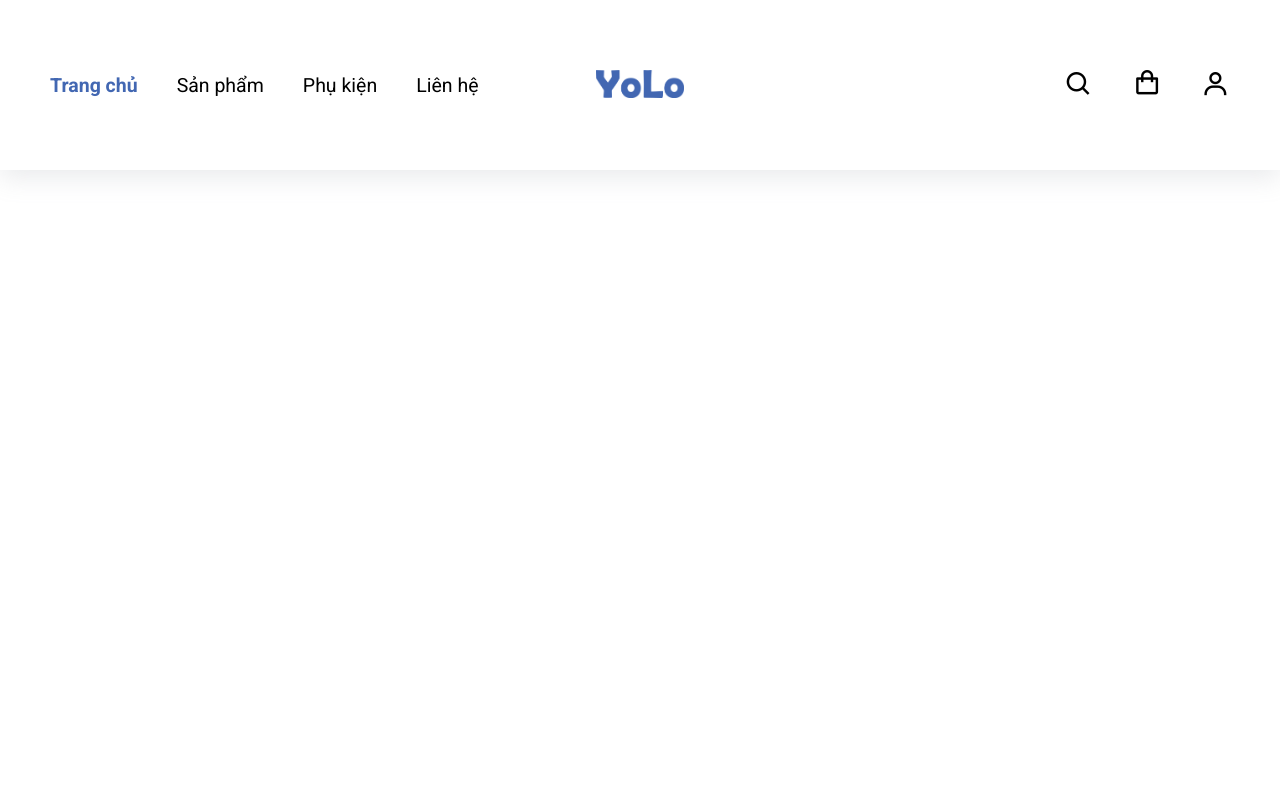
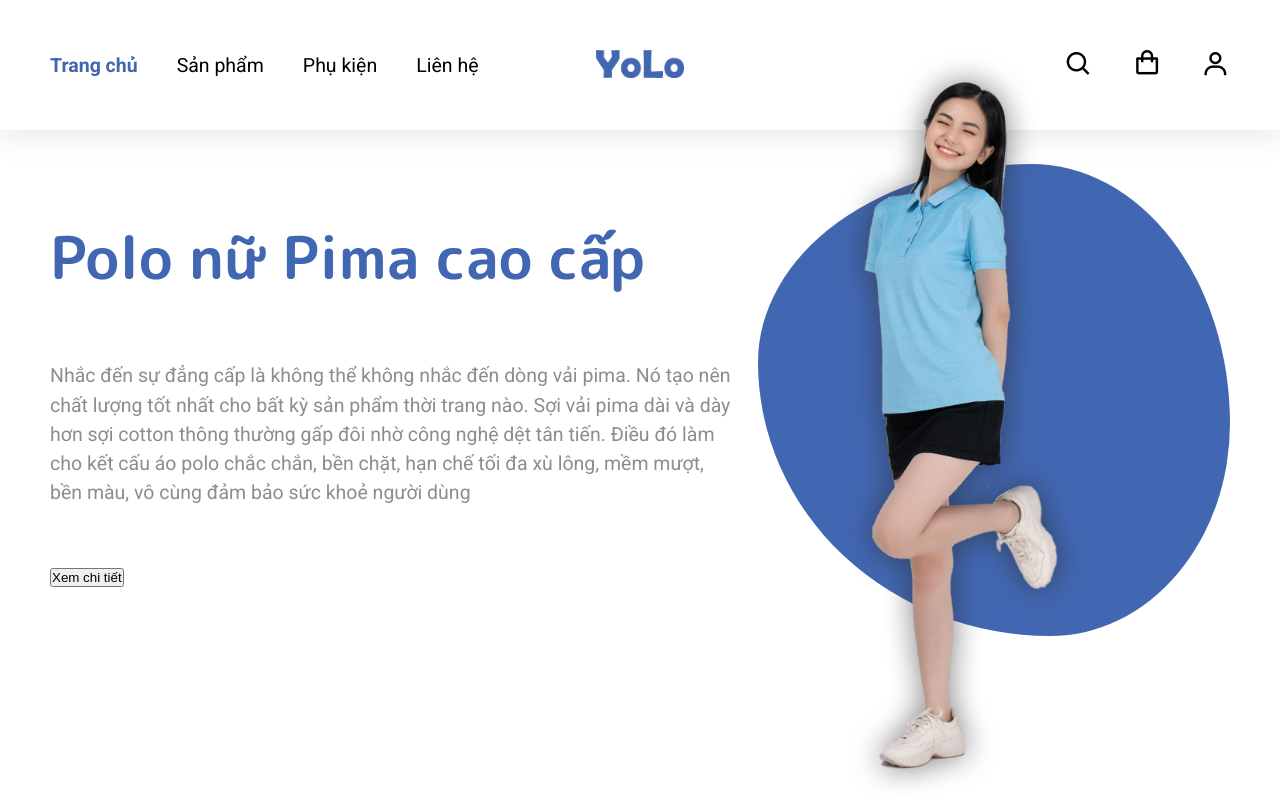
Before and after one commit to TruongDayx2/yolo-ecommerce-ui, a React (Create React App) app: page / in a window 1280 px wide. Shown: the top 800 px of the page. Built offline with nearby package versions, Linux system fonts and the light colour scheme.

Commit message:
hero-slider #1

```diff
--- /dev/null
+++ b/src/assets/fake-data/hero-slider.js
@@ -0,0 +1,30 @@
+const img1 = require("../images/slider/slide_1.png")
+const img2 = require("../images/slider/slide_2.png")
+const img3 = require("../images/slider/slide_3.png")
+
+
+const heroSliderData = [
+    {
+        title: "Polo nữ Pima cao cấp",
+        description: "Nhắc đến sự đẳng cấp là không thể không nhắc đến dòng vải pima. Nó tạo nên chất lượng tốt nhất cho bất kỳ sản phẩm thời trang nào. Sợi vải pima dài và dày hơn sợi cotton thông thường gấp đôi nhờ công nghệ dệt tân tiến. Điều đó làm cho kết cấu áo polo chắc chắn, bền chặt, hạn chế tối đa xù lông, mềm mượt, bền màu, vô cùng đảm bảo sức khoẻ người dùng",
+        img: img1,
+        color: "blue",
+        path: "/catalog/ao-thun-dinosaur-01"
+    },
+    {
+        title: "Polo Nữ Dáng Suông Modal",
+        description: "Polo nữ dáng suông Modal sử dụng công nghệ vải cao cấp thân thiện với môi trường sản xuất độc quyền chống co rút vải, áo polo nữ vải modal là sản phẩm thích hợp cho các bạn có môi trường làm việc năng động như hiện nay",
+        img: img2,
+        path: "/catalog/ao-thun-dinosaur-02",
+        color: "pink"
+    },
+    {
+        title: "Polo Nữ Coolmax Lacoste",
+        description: "Mẫu áo polo nữ được làm bằng chất liệu coolmax đem lại cảm giác mát lạnh khi mặc. Thiết kế mẫu áo polo coolmax này có kiểu dáng cực kỳ thoải mái. Tạo sự gọn gàng hứa hẹn sẽ là mẫu áo polo vô cùng hot trong thời điểm sắp tới",
+        img: img3,
+        path: "/catalog/ao-thun-dinosaur-03",
+        color: "orange"
+    }
+]
+
+export default heroSliderData
--- /dev/null
+++ b/src/components/Helmet.jsx
@@ -0,0 +1,19 @@
+import React from 'react'
+import PropTypes from 'prop-types'
+
+const Helmet = props => {
+
+    document.title = 'YoLo - ' + props.title
+
+  return (
+    <div>
+        {props.children}
+    </div>
+  )
+}
+
+Helmet.propTypes = {
+    title:PropTypes.string.isRequired
+}
+
+export default Helmet
--- /dev/null
+++ b/src/components/HeroSlider.jsx
@@ -0,0 +1,49 @@
+import React from "react";
+import PropTypes from "prop-types";
+import { Link } from "react-router-dom";
+
+const HeroSlider = (props) => {
+
+    const data = props.data;
+    const activeSlider = 0
+
+    return (
+        <div className="hero-slider">
+            {
+
+                data.map((item,index)=>(
+                    <HeroSliderItem key={index} item={item} active={index === activeSlider}/>
+                ))
+
+            }
+        </div>
+    );
+};
+
+HeroSlider.propTypes = {
+    data: PropTypes.array.isRequired,
+};
+
+const HeroSliderItem = props =>(
+    <div className={`hero-slider__item ${props.active ? 'active' : ''}`}>
+        <div className="hero-slider__item__info">
+            <div className={`hero-slider__item__info__title color-${props.item.color}`}>
+                <span>{props.item.title}</span>
+            </div>
+            <div className="hero-slider__item__info__description">
+                <span>{props.item.description}</span>
+            </div>
+            <div className="hero-slider__item__info__btn">
+                <Link to={props.item.path}>
+                    <button>Xem chi tiết</button>
+                </Link>
+            </div>
+        </div>
+        <div className="hero-slider__item__image">
+            <div className={`shape bg-${props.item.color}`}></div>
+            <img src={props.item.img} alt="" />
+        </div>
+    </div>
+)
+
+export default HeroSlider;
--- a/src/components/Layout.jsx
+++ b/src/components/Layout.jsx
@@ -2,7 +2,7 @@ import React from "react";
 
 const Layout = ({ children }) => {
     return (
-        <div>
+        <div className="body">
             <div className="container">{children}</div>
         </div>
     );
--- a/src/pages/Catalog.jsx
+++ b/src/pages/Catalog.jsx
@@ -1,8 +1,11 @@
 import React from 'react'
+
+import Helmet from "../components/Helmet";
+
 
 const Catalog = () => {
   return (
-    <div>Catalog</div>
+    <Helmet title='Sản phẩm'>Catalog</Helmet>
   )
 }
 
--- a/src/pages/Home.jsx
+++ b/src/pages/Home.jsx
@@ -1,9 +1,20 @@
-import React from 'react'
+import React from "react";
+
+import Helmet from "../components/Helmet";
+import HeroSlider from "../components/HeroSlider";
+
+import heroSliderData from "../assets/fake-data/hero-slider";
 
 const Home = () => {
-  return (
-    <div>Home</div>
-  )
-}
+    return (
+        <Helmet title="Trang chủ">
+            {/* Hero slider */}
+            <HeroSlider
+                data={heroSliderData}
+            />
+            {/* End hero slider */}
+        </Helmet>
+    )
+};
 
-export default Home
+export default Home;
--- a/src/sass/_base.scss
+++ b/src/sass/_base.scss
@@ -66,6 +66,11 @@ a:hover{
     }
 }
 
+.body{
+    position: relative;
+    top: $header-height;
+}
+
 .container {
     width: 100%;
     max-width: 1620px;
--- a/src/sass/_variables.scss
+++ b/src/sass/_variables.scss
@@ -8,7 +8,7 @@ $txt-white: #fff;
 $btn-main-bg: $main-color;
 $btn-main-color: #fff;
 
-$header-height: 170px;
+$header-height: 130px;
 $header-tablet-height: 70px;
 $header-mobile-height: 40px;
 $header-shrink-height: 70px;
--- a/src/sass/components/_header.scss
+++ b/src/sass/components/_header.scss
@@ -18,6 +18,7 @@
     &.shrink{
         height: $header-shrink-height;
         box-shadow: $box-shadow;
+        z-index: 100;
     }
 
     &__logo{
--- /dev/null
+++ b/src/sass/components/_hero-slider.scss
@@ -0,0 +1,100 @@
+.hero-slider{
+    height: 100vh;
+    max-height: 1080px;
+    overflow: hidden;
+    position: relative;
+    margin-bottom: 50px;
+    margin-top: calc(#{$header-height} * -1);
+
+    @include tablet{
+       margin-top: calc(#{$header-tablet-height} * -1);
+    }
+
+    @include mobile{
+        margin-top: calc(#{$header-mobile-height} * -1);
+    }
+
+    &__item{
+        @include flex(center,space-between);
+
+        opacity: 0;
+        visibility: hidden;
+        pointer-events: none;
+        position: absolute;
+        inset: 0;
+
+        &.active{
+            opacity: 1;
+            visibility: visible;
+            pointer-events: visible;
+        }
+
+        &__info{
+            width: 58.33%;
+
+            &__title,
+            &__description{
+                margin-bottom: 60px;
+
+                @include tablet{
+                    margin-bottom: 15px;
+                }
+            }
+
+            &__title{
+                font-family: "M PLUS Rounded 1c", sans-serif;
+                font-weight: 600;
+                font-size: 4.5rem;
+                line-height: 6.75rem;
+                overflow: hidden;
+            }
+
+            &__description{
+                color: $txt-second-color;
+                font-size: 1.5rem;
+                line-height: 2.25rem;
+                overflow: hidden;
+            }
+
+            &__btn{
+                overflow: hidden;
+            }
+        }
+
+        &__image{
+            flex-grow: 1;
+            position: relative;
+            height: 100%;
+            z-index: 99;
+            pointer-events: none;
+
+            img {
+                height: 100vh;
+                position: absolute;
+                bottom: 0;
+                right: 0;
+            }
+        }
+
+        .shape {
+            $size: 472px;
+            height: $size;
+            width: $size;
+            position: absolute;
+            right: 0;
+            top: 50%;
+            border-radius: 58% 42% 38% 62% / 42% 55% 45% 58%;
+            transform: translate(0, -50%);
+            transition: border-radius 13s ease;
+            animation: border 10s infinite;
+
+            @include tablet {
+                $size: 250px;
+                height: $size;
+                width: $size;
+                right: 50%;
+                transform: translate(50%, -50%);
+            }
+        }
+    }
+}
--- a/src/sass/index.scss
+++ b/src/sass/index.scss
@@ -3,4 +3,5 @@
 @import "./base";
 
 @import "./components/header";
-@import "./components/footer"
+@import "./components/footer";
+@import "./components/hero-slider";
```
